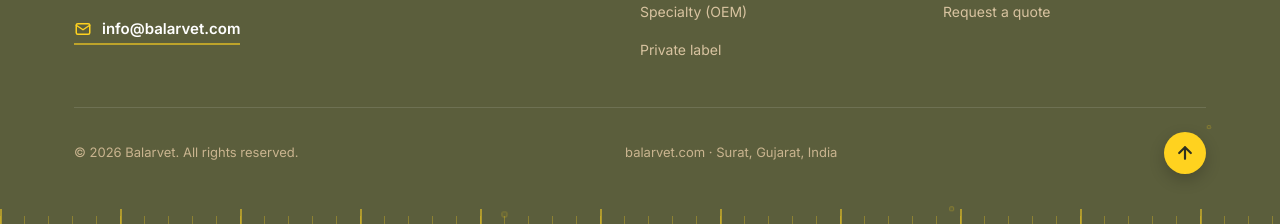
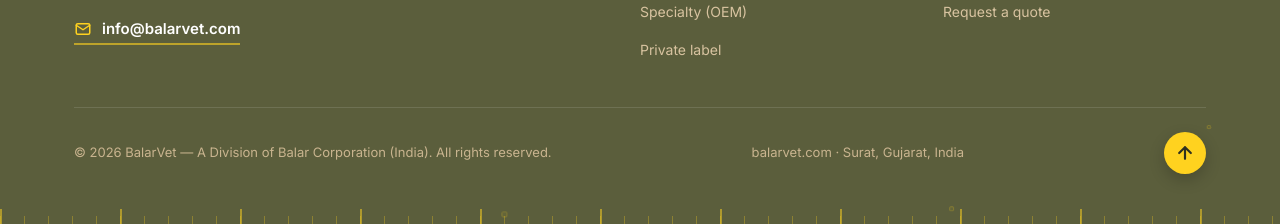
Before and after one commit to balaroverseas/balarvet, a plain HTML site: page index.html in a window 1280 px wide. Shown: the part 6068-6292 px from the top of the page. Drawn offline with Linux system fonts and the light colour scheme.

Commit message:
Footer: A Division of Balar Corporation (India)
Co-Authored-By: Claude Sonnet 5.5 <noreply@anthropic.com>

```diff
--- a/index.html
+++ b/index.html
@@ -1011,7 +1011,7 @@
         </div>
       </div>
       <div class="footer-bottom">
-        <span>© 2026 Balarvet. All rights reserved.</span>
+        <span>© 2026 BalarVet — A Division of Balar Corporation (India). All rights reserved.</span>
         <span>balarvet.com · Surat, Gujarat, India</span>
         <a href="#top" class="to-top" aria-label="Back to top"><svg viewBox="0 0 24 24" fill="none" stroke="currentColor" stroke-width="2.6" stroke-linecap="round" stroke-linejoin="round"><path d="M12 19V5M5 12l7-7 7 7"/></svg></a>
       </div>
```
